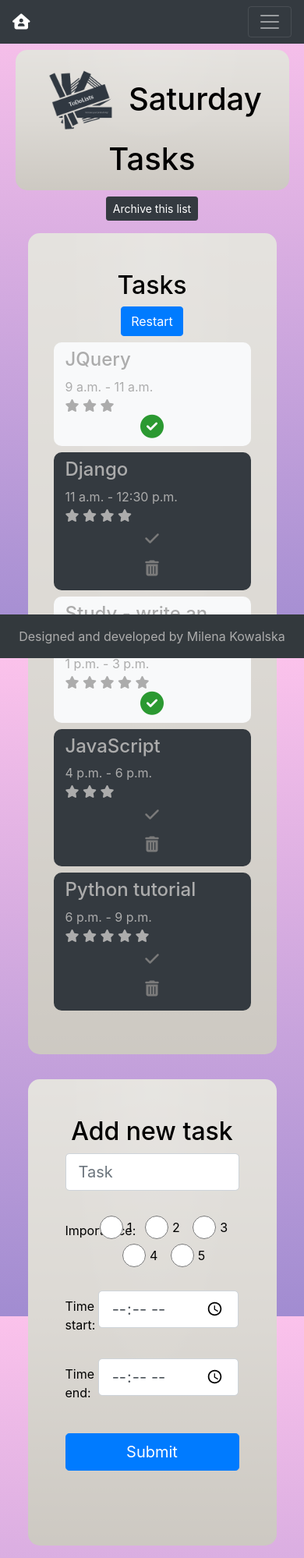
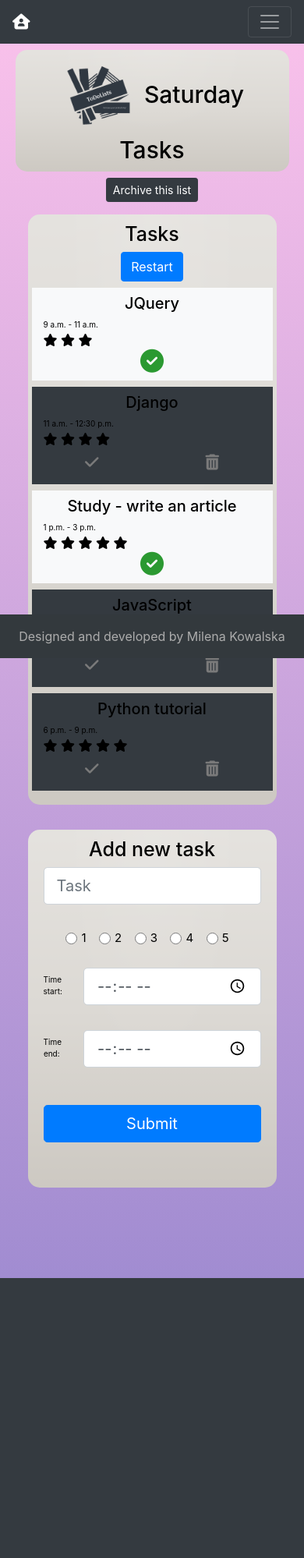
Before and after one commit to milenakowalska/todolist, a Django app: page /list/1 in a window 390 px wide. Shown: the whole page at 78% size. After the commit the page ends 1639 px from the top, so only its background shows below. Run offline with Django 3.2, Linux system fonts and the light colour scheme; a user stored in the database is signed in; data comes from the database, SQL or seed files in the repository; both versions use the stored data as it was after the commit; some libraries are stand-ins or nearby versions.

Commit message:
Responsive CSS added

```diff
--- a/tasks/templates/tasks/layout.html
+++ b/tasks/templates/tasks/layout.html
@@ -66,6 +66,11 @@
         .maindiv {
             width: 100%;
         }
+        input[type=radio] {
+            width: 30px;
+            height: 30px;
+        }
+
         @media only screen and (max-width: 800px){
             #logo {
                 width: 100%;
@@ -74,14 +79,63 @@
             .maindiv {
                 width: 90%;
                 margin: auto;
+                margin-bottom: 100px;
             }
+            body {
+                height: 100%;
+                min-height: 100vh;
+            }
+
+            footer {
+                margin-top: 10px;
+            }
+            h1 {
+                font-size: 30px;
+            }
+            h2 {
+                font-size:25px;
+            }
+            .col-md-1 {
+                width: 50%;
+                padding: 0;
+            }
+            h4 {
+                text-align: center;
+                font-size: 20px;
+            }
+            .with-bg {
+                padding: 10px 20px !important;
+
+            }
+            .hours {
+                font-size: 10px;
+            }
+            input[type=radio] {
+            width: 15px;
+            height: 15px;
+            margin: 0
+            }
+            .form-check-label {
+                font-size: 15px;
+            }
+            #importance {
+                width:100% !important;
+                flex: 100%;
+                max-width: 100%;
+            }
+
+            label[for=importance]{
+                display: none;
+            }
+            label[for=time-start], label[for=time-end]{
+                font-size: 10px;
+            }
+        }
+
 
         }
 
-        input[type=radio] {
-            width: 30px;
-            height: 30px;
-        }
+
 
         .task {
             border-radius: 10px;
--- a/tasks/templates/tasks/list_page.html
+++ b/tasks/templates/tasks/list_page.html
@@ -35,14 +35,16 @@
                 {% for task in tasks %}
                     <div class='{% if task.done %}bg-light task{% else %}bg-dark task{% endif %} row my-2 py-2'>
                         <div class='col-md-4 text-left'><h4>{{ task.task_name }}</h4></div>
-                        <div class='col-md-3 text-left'>
+                        <div class='hours col-md-3 text-left'>
                         {{ task.time_start }} - {{ task.time_end}}
                         </div>
+
                         <div class='col-md-3 text-left'>
                             {% for i in task.importance|get_range %}
                             <i class="fas fa-star"></i>
                             {% endfor %}
                         </div>
+
                         {% if task.done %}
                         <div class='col-md-2'>
                         <i class="fas fa-check-circle" style='color:rgb(43, 153, 49);font-size: 30px;'></i>
@@ -78,7 +80,7 @@
 
                     <div class="form-group row">
                         <label for='importance' class="col-2 col-form-label">Importance: </label>
-                        <div class="col-10">
+                        <div class="col-10" id='importance'>
                             <div class="form-check form-check-inline">
                                 <input type='radio' class="form-check-input" name='importance' value=1>
                                 <label class="form-check-label" for="inlineRadio1">1</label>
```
Also changed, not shown: db.sqlite3.
